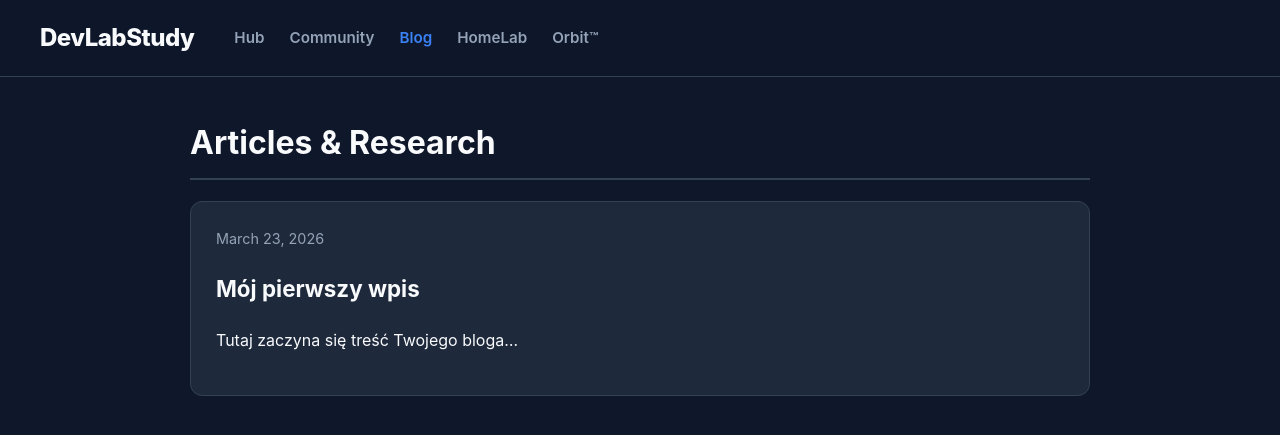
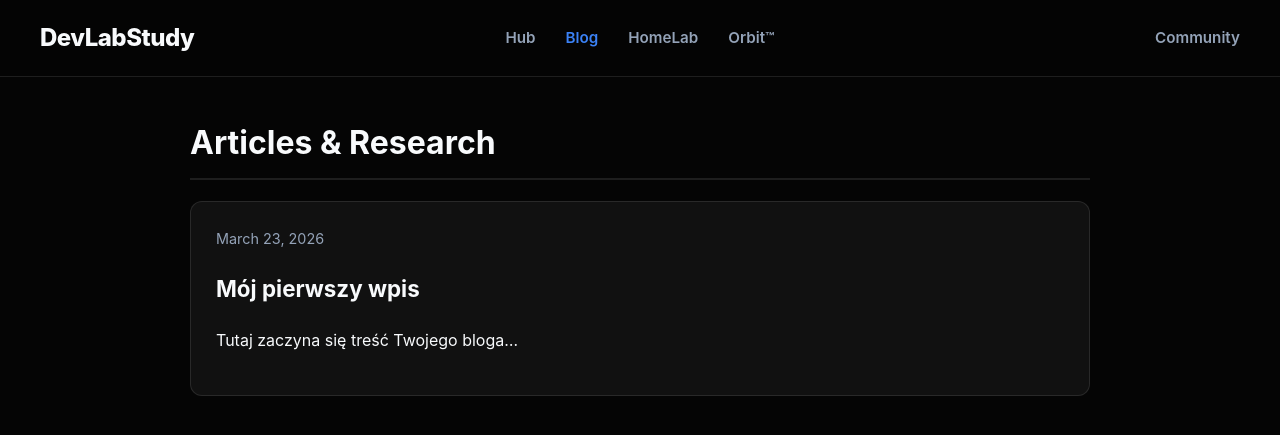
Before and after one commit to TobiMessi/TobiMessi.github.io, a Jekyll site: the page built from blog.html, in a window 1280 px wide. Shown: the top 435 px of the page. Built offline with Jekyll 4.4.1, drawn with Linux system fonts in a browser that asks for light colours.

Commit message:
Update blog.html

```diff
--- a/blog.html
+++ b/blog.html
@@ -11,23 +11,24 @@ permalink: /blog
     <link rel="icon" type="image/png" href="/qr-code.png">
     <style>
         :root {
-            --bg-body: #0f172a; --bg-nav: rgba(15, 23, 42, 0.85); --bg-card: #1e293b;
-            --text-main: #f8fafc; --text-muted: #94a3b8; --border-color: #334155;
+            --bg-body: #050505; --bg-nav: rgba(5, 5, 5, 0.7); --bg-card: #111;
+            --text-main: #f8fafc; --text-muted: #94a3b8; --border-color: rgba(255, 255, 255, 0.1);
             --accent-blue: #3b82f6; --radius: 12px;
         }
         body { font-family: 'Inter', sans-serif; background: var(--bg-body); color: var(--text-main); margin: 0; line-height: 1.6; }
 
-        /* --- UNIWERSALNY NAVBAR --- */
-        .navbar { background: var(--bg-nav); backdrop-filter: blur(12px); border-bottom: 1px solid var(--border-color); padding: 15px 40px; display: flex; align-items: center; position: sticky; top: 0; z-index: 100; }
-        .nav-brand { font-size: 1.5rem; font-weight: 800; text-decoration: none; color: var(--text-main); letter-spacing: -0.5px; margin-right: 40px; }
-        .nav-center { display: flex; gap: 25px; align-items: center; }
+        /* PERFEKCYJNY NAVBAR */
+        .navbar { background: var(--bg-nav); backdrop-filter: blur(15px); border-bottom: 1px solid var(--border-color); padding: 15px 40px; display: flex; align-items: center; justify-content: space-between; position: sticky; top: 0; z-index: 100; }
+        .nav-left { flex: 1; display: flex; justify-content: flex-start; }
+        .nav-brand { font-size: 1.5rem; font-weight: 800; text-decoration: none; color: var(--text-main); letter-spacing: -0.5px; }
+        .nav-center { flex: 2; display: flex; justify-content: center; gap: 30px; }
         .nav-center a { text-decoration: none; color: var(--text-muted); font-weight: 600; font-size: 0.95rem; transition: color 0.3s; }
         .nav-center a:hover, .nav-center a.active { color: var(--accent-blue); }
-
+        .nav-right { flex: 1; display: flex; justify-content: flex-end; }
         .dropdown { position: relative; display: inline-block; padding: 10px 0; }
         .dropbtn { color: var(--text-muted); font-weight: 600; font-size: 0.95rem; transition: 0.3s; cursor: pointer; }
-        .dropdown:hover .dropbtn { color: var(--accent-blue); }
-        .dropdown-content { display: none; position: absolute; left: 0; top: 100%; background-color: var(--bg-card); min-width: 180px; box-shadow: 0 10px 30px rgba(0,0,0,0.5); border-radius: 12px; border: 1px solid var(--border-color); overflow: hidden; z-index: 1; opacity: 0; transform: translateY(-10px); transition: all 0.3s ease; }
+        .dropdown:hover .dropbtn { color: var(--text-main); }
+        .dropdown-content { display: none; position: absolute; right: 0; top: 100%; background-color: #111; min-width: 180px; box-shadow: 0 10px 40px rgba(0,0,0,0.8); border-radius: 12px; border: 1px solid var(--border-color); overflow: hidden; z-index: 1; opacity: 0; transform: translateY(-10px); transition: all 0.3s ease; }
         .dropdown:hover .dropdown-content { display: block; opacity: 1; transform: translateY(0); }
         .dropdown-content a { color: var(--text-main) !important; padding: 12px 20px; text-decoration: none; display: flex; justify-content: space-between; font-size: 0.9rem; font-weight: 600; border-bottom: 1px solid var(--border-color); transition: background 0.2s; }
         .dropdown-content a:last-child { border-bottom: none; }
@@ -38,14 +39,19 @@ permalink: /blog
         .post-item:hover { border-color: var(--accent-blue); transform: translateY(-3px); }
         .post-title a { color: var(--text-main); text-decoration: none; font-size: 1.4rem; font-weight: 700; }
 
-        @media (max-width: 768px) { .navbar { flex-direction: column; padding: 15px; gap: 15px; } .nav-brand { margin-right: 0; } .nav-center { flex-wrap: wrap; justify-content: center; } }
+        @media (max-width: 768px) { .navbar { flex-direction: column; padding: 15px; gap: 15px; } .nav-left, .nav-center, .nav-right { justify-content: center; width: 100%; } .nav-center { flex-wrap: wrap; } }
     </style>
 </head>
 <body>
     <nav class="navbar">
-        <a href="/" class="nav-brand">DevLabStudy</a>
+        <div class="nav-left"><a href="/" class="nav-brand">DevLabStudy</a></div>
         <div class="nav-center">
             <a href="/">Hub</a>
+            <a href="/blog" class="active">Blog</a>
+            <a href="/homelab">HomeLab</a>
+            <a href="/orbit">Orbit™</a>
+        </div>
+        <div class="nav-right">
             <div class="dropdown">
                 <span class="dropbtn">Community</span>
                 <div class="dropdown-content">
@@ -56,9 +62,6 @@ permalink: /blog
                     <a href="https://www.reddit.com/user/devlabstudy">Reddit <span>↗</span></a>
                 </div>
             </div>
-            <a href="/blog" class="active">Blog</a>
-            <a href="/homelab">HomeLab</a>
-            <a href="/orbit">Orbit™</a>
         </div>
     </nav>
 
```
